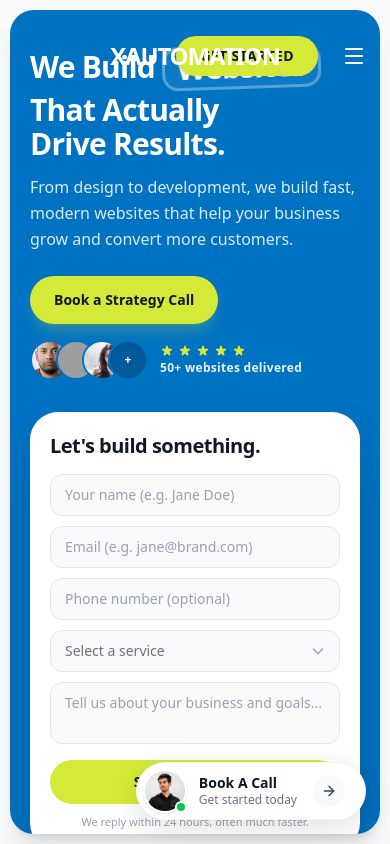
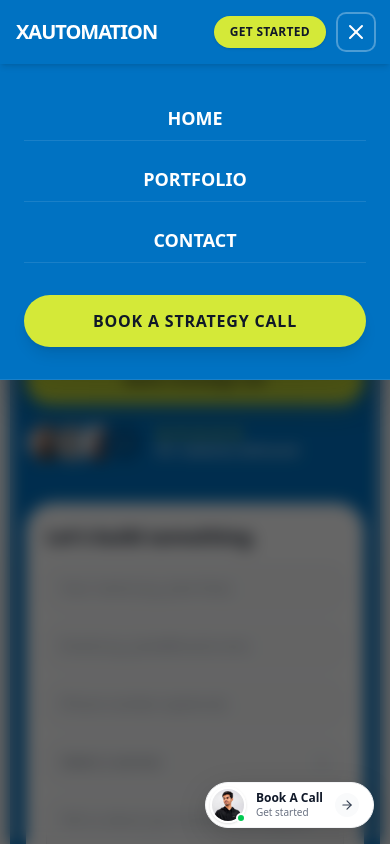
Before and after one commit to Rushi8087/xautomation_web, a React (Vite) app: page / in a window 390 px wide. Both pictures are taken after a click on the button 354 px from the left and 56 px from the top of the page. Shown: the top 844 px of the page. Built offline with nearby package versions, Linux system fonts and the light colour scheme; grey boxes are pictures that could not be loaded.

Commit message:
Fix mobile responsiveness: resolve navbar collision, allow hero scrolling, and optimize mobile layouts

```diff
--- a/src/components/FloatingBookingWidget.tsx
+++ b/src/components/FloatingBookingWidget.tsx
@@ -18,24 +18,24 @@
       }}
       whileHover={{ scale: 1.05, y: -2 }}
       whileTap={{ scale: 0.95 }}
-      className="fixed bottom-6 right-6 z-50 bg-white rounded-full p-1.5 pr-5 flex items-center gap-3 shadow-[0_8px_30px_rgb(0,0,0,0.12)] border border-gray-100 group transition-shadow hover:shadow-[0_8px_30px_rgb(0,0,0,0.2)]"
+      className="fixed bottom-4 right-4 sm:bottom-6 sm:right-6 z-30 bg-white rounded-full p-1 sm:p-1.5 pr-3.5 sm:pr-5 flex items-center gap-2.5 sm:gap-3 shadow-[0_8px_30px_rgb(0,0,0,0.15)] border border-gray-100 group transition-all hover:shadow-[0_8px_30px_rgb(0,0,0,0.22)]"
     >
       <div className="relative">
         <img
           src="/profile.png"
           alt="Book a call"
-          className="w-11 h-11 rounded-full object-cover border-2 border-white shadow-sm"
+          className="w-9 h-9 sm:w-11 sm:h-11 rounded-full object-cover border-2 border-white shadow-sm"
         />
-        <span className="absolute bottom-0 right-0 w-3 h-3 bg-green-500 border-2 border-white rounded-full"></span>
+        <span className="absolute bottom-0 right-0 w-2.5 h-2.5 sm:w-3 sm:h-3 bg-green-500 border-2 border-white rounded-full"></span>
       </div>
 
       <div className="flex flex-col justify-center">
-        <span className="font-bold text-gray-900 text-sm leading-tight group-hover:text-[#0072c2] transition-colors">Book A Call</span>
-        <span className="text-xs text-gray-500 font-medium">Get started today</span>
+        <span className="font-bold text-gray-900 text-xs sm:text-sm leading-tight group-hover:text-[#0072c2] transition-colors">Book A Call</span>
+        <span className="text-[10px] sm:text-xs text-gray-500 font-medium">Get started</span>
       </div>
 
-      <div className="ml-1 w-8 h-8 rounded-full bg-gray-50 flex items-center justify-center group-hover:bg-[#D4E938] transition-colors">
-        <ArrowRight className="w-4 h-4 text-gray-700" />
+      <div className="ml-0.5 sm:ml-1 w-6 h-6 sm:w-8 sm:h-8 rounded-full bg-gray-50 flex items-center justify-center group-hover:bg-[#D4E938] transition-colors">
+        <ArrowRight className="w-3.5 h-3.5 sm:w-4 sm:h-4 text-gray-700" />
       </div>
     </motion.a>
   );
--- a/src/components/Hero.tsx
+++ b/src/components/Hero.tsx
@@ -108,18 +108,21 @@
   const sectionScale = useTransform(scrollYProgress, [0, 0.8], [1, 0.97]);
 
   return (
-    <div ref={containerRef} className="relative h-[120vh] w-full bg-gray-50 z-0">
-      <div className="sticky top-0 h-screen w-full p-2.5 sm:p-4 md:p-5 lg:p-6 overflow-hidden">
-        <motion.section style={{ scale: sectionScale }} className="relative h-full w-full bg-[#0072c2] flex flex-col justify-center overflow-hidden pt-16 sm:pt-20 md:pt-20 pb-4 md:pb-6 rounded-[24px] sm:rounded-[30px] md:rounded-[36px] shadow-xl">
+    <div ref={containerRef} className="relative lg:h-[120vh] w-full bg-gray-50 z-0">
+      <div className="lg:sticky lg:top-0 min-h-screen lg:h-screen w-full p-2.5 sm:p-4 md:p-5 lg:p-6 overflow-visible lg:overflow-hidden">
+        <motion.section
+          style={{ scale: typeof window !== 'undefined' && window.innerWidth >= 1024 ? sectionScale : 1 }}
+          className="relative min-h-[calc(100vh-1.25rem)] lg:h-full w-full bg-[#0072c2] flex flex-col justify-center overflow-visible lg:overflow-hidden pt-24 sm:pt-28 lg:pt-20 pb-10 sm:pb-12 lg:pb-6 rounded-[24px] sm:rounded-[30px] md:rounded-[36px] shadow-xl"
+        >
 
           {/* Two Column Layout */}
-          <div className="relative z-10 flex-grow flex items-center justify-center w-full max-w-[1400px] mx-auto px-5 sm:px-8 md:px-12 py-2 sm:py-4">
-            <div className="grid grid-cols-1 lg:grid-cols-2 gap-8 lg:gap-14 xl:gap-20 w-full items-center">
+          <div className="relative z-10 flex-grow flex items-center justify-center w-full max-w-[1400px] mx-auto px-4 sm:px-8 md:px-12 py-4 sm:py-6">
+            <div className="grid grid-cols-1 lg:grid-cols-2 gap-10 lg:gap-14 xl:gap-20 w-full items-center">
 
               {/* Left Column - Text Content */}
               <div className="flex flex-col items-start justify-center text-left">
                 <h1 className="text-3xl sm:text-4xl md:text-5xl lg:text-5xl xl:text-[3.8rem] font-bold text-white leading-[1.12] tracking-tight">
-                  We Build <span className="inline-block border-[3px] border-white/30 rounded-2xl px-3 sm:px-4 py-0.5 sm:py-1 mt-1 mb-1 rotate-[-2deg] bg-white/5 backdrop-blur-sm">Websites</span><br />
+                  We Build <span className="inline-block border-[2px] sm:border-[3px] border-white/30 rounded-xl sm:rounded-2xl px-2.5 sm:px-4 py-0.5 sm:py-1 mt-1 mb-1 rotate-[-2deg] bg-white/5 backdrop-blur-sm">Websites</span><br />
                   That Actually<br />
                   Drive Results.
                 </h1>
@@ -127,8 +130,8 @@
                   From design to development, we build fast, modern websites that help your business grow and convert more customers.
                 </p>
 
-                <div className="mt-6 sm:mt-8 flex flex-wrap items-center gap-4 sm:gap-5">
-                  <a href="https://wa.me/918087870051?text=Hi!%20I'd%20like%20to%20book%20a%20strategy%20call%20with%20XAutomation." target="_blank" rel="noopener noreferrer" className="bg-[#D4E938] hover:bg-[#c3d632] text-gray-900 font-bold text-sm sm:text-base px-6 sm:px-8 py-3.5 sm:py-4 rounded-full transition-all hover:scale-105 active:scale-95 flex items-center gap-2 shadow-lg shadow-[#D4E938]/20">
+                <div className="mt-6 sm:mt-8 flex flex-col sm:flex-row items-start sm:items-center gap-5 sm:gap-5 w-full sm:w-auto">
+                  <a href="https://wa.me/918087870051?text=Hi!%20I'd%20like%20to%20book%20a%20strategy%20call%20with%20XAutomation." target="_blank" rel="noopener noreferrer" className="w-full sm:w-auto justify-center bg-[#D4E938] hover:bg-[#c3d632] text-gray-900 font-bold text-sm sm:text-base px-6 sm:px-8 py-3.5 sm:py-4 rounded-full transition-all hover:scale-105 active:scale-95 flex items-center gap-2 shadow-lg shadow-[#D4E938]/20 text-center">
                     Book a Strategy Call
                   </a>
                   <div className="flex items-center gap-3 sm:gap-4">
@@ -150,7 +153,7 @@
 
               {/* Right Column - Contact Form */}
               <div className="w-full flex justify-center lg:justify-end">
-                <div id="contact" className="bg-white rounded-[1.75rem] sm:rounded-[2rem] p-5 sm:p-6 md:p-7 shadow-2xl relative w-full max-w-[27rem] scroll-mt-24">
+                <div id="contact" className="bg-white rounded-[1.75rem] sm:rounded-[2rem] p-5 sm:p-6 md:p-7 shadow-2xl relative w-full max-w-[27rem] scroll-mt-28">
 
                   <h3 className="text-xl sm:text-2xl font-bold text-gray-900 mb-3.5 sm:mb-4 tracking-tight">Let's build something.</h3>
 
@@ -169,7 +172,7 @@
                       </p>
                     </motion.div>
                   ) : (
-                    <form className="space-y-2.5 sm:space-y-3" onSubmit={handleSubmit}>
+                    <form className="space-y-3" onSubmit={handleSubmit}>
                       <div>
                         <input
                           type="text"
@@ -177,7 +180,7 @@
                           value={formData.name}
                           onChange={handleChange}
                           placeholder="Your name (e.g. Jane Doe)"
-                          className={`w-full bg-gray-50 border rounded-xl px-3.5 py-2.5 sm:py-3 text-sm text-gray-800 placeholder-gray-400 focus:outline-none focus:ring-2 focus:border-transparent transition-all font-medium ${errors.name ? 'border-red-500 bg-red-50 focus:ring-red-500' : 'border-gray-200 focus:ring-[#D4E938]'}`}
+                          className={`w-full bg-gray-50 border rounded-xl px-3.5 py-3 text-sm sm:text-base md:text-sm text-gray-800 placeholder-gray-400 focus:outline-none focus:ring-2 focus:border-transparent transition-all font-medium ${errors.name ? 'border-red-500 bg-red-50 focus:ring-red-500' : 'border-gray-200 focus:ring-[#D4E938]'}`}
                         />
                         {errors.name && <p className="text-red-500 text-xs mt-0.5 font-medium pl-1">{errors.name}</p>}
                       </div>
@@ -188,7 +191,7 @@
                           value={formData.email}
                           onChange={handleChange}
                           placeholder="Email (e.g. jane@brand.com)"
-                          className={`w-full bg-gray-50 border rounded-xl px-3.5 py-2.5 sm:py-3 text-sm text-gray-800 placeholder-gray-400 focus:outline-none focus:ring-2 focus:border-transparent transition-all font-medium ${errors.email ? 'border-red-500 bg-red-50 focus:ring-red-500' : 'border-gray-200 focus:ring-[#D4E938]'}`}
+                          className={`w-full bg-gray-50 border rounded-xl px-3.5 py-3 text-sm sm:text-base md:text-sm text-gray-800 placeholder-gray-400 focus:outline-none focus:ring-2 focus:border-transparent transition-all font-medium ${errors.email ? 'border-red-500 bg-red-50 focus:ring-red-500' : 'border-gray-200 focus:ring-[#D4E938]'}`}
                         />
                         {errors.email && <p className="text-red-500 text-xs mt-0.5 font-medium pl-1">{errors.email}</p>}
                       </div>
@@ -199,7 +202,7 @@
                           value={formData.phone}
                           onChange={handleChange}
                           placeholder="Phone number (optional)"
-                          className="w-full bg-gray-50 border border-gray-200 rounded-xl px-3.5 py-2.5 sm:py-3 text-sm text-gray-800 placeholder-gray-400 focus:outline-none focus:ring-2 focus:ring-[#D4E938] focus:border-transparent transition-all font-medium"
+                          className="w-full bg-gray-50 border border-gray-200 rounded-xl px-3.5 py-3 text-sm sm:text-base md:text-sm text-gray-800 placeholder-gray-400 focus:outline-none focus:ring-2 focus:ring-[#D4E938] focus:border-transparent transition-all font-medium"
                         />
                       </div>
                       <div className="relative">
@@ -207,7 +210,7 @@
                           name="service"
                           value={formData.service}
                           onChange={handleChange}
-                          className={`w-full bg-gray-50 border rounded-xl px-3.5 py-2.5 sm:py-3 text-sm text-gray-500 focus:outline-none focus:ring-2 focus:border-transparent transition-all appearance-none cursor-pointer font-medium ${errors.service ? 'border-red-500 bg-red-50 focus:ring-red-500' : 'border-gray-200 focus:ring-[#D4E938]'}`}
+                          className={`w-full bg-gray-50 border rounded-xl px-3.5 py-3 text-sm sm:text-base md:text-sm text-gray-500 focus:outline-none focus:ring-2 focus:border-transparent transition-all appearance-none cursor-pointer font-medium ${errors.service ? 'border-red-500 bg-red-50 focus:ring-red-500' : 'border-gray-200 focus:ring-[#D4E938]'}`}
                         >
                           <option value="" disabled>Select a service</option>
                           <option value="design">Web Design</option>
@@ -225,15 +228,15 @@
                           value={formData.details}
                           onChange={handleChange}
                           placeholder="Tell us about your business and goals..."
-                          rows={2}
-                          className={`w-full bg-gray-50 border rounded-xl px-3.5 py-2.5 sm:py-3 text-sm text-gray-800 placeholder-gray-400 focus:outline-none focus:ring-2 focus:border-transparent transition-all resize-none font-medium ${errors.details ? 'border-red-500 bg-red-50 focus:ring-red-500' : 'border-gray-200 focus:ring-[#D4E938]'}`}
+                          rows={3}
+                          className={`w-full bg-gray-50 border rounded-xl px-3.5 py-3 text-sm sm:text-base md:text-sm text-gray-800 placeholder-gray-400 focus:outline-none focus:ring-2 focus:border-transparent transition-all resize-none font-medium ${errors.details ? 'border-red-500 bg-red-50 focus:ring-red-500' : 'border-gray-200 focus:ring-[#D4E938]'}`}
                         ></textarea>
                         {errors.details && <p className="text-red-500 text-xs mt-0.5 font-medium pl-1">{errors.details}</p>}
                       </div>
                       <button
                         type="submit"
                         disabled={isSubmitting}
-                        className="w-full bg-[#D4E938] hover:bg-[#c3d632] disabled:opacity-70 disabled:cursor-not-allowed text-gray-900 font-bold text-sm sm:text-base px-6 py-3 sm:py-3.5 rounded-full transition-colors flex items-center justify-center gap-2 mt-1"
+                        className="w-full bg-[#D4E938] hover:bg-[#c3d632] disabled:opacity-70 disabled:cursor-not-allowed text-gray-900 font-bold text-sm sm:text-base px-6 py-3.5 rounded-full transition-colors flex items-center justify-center gap-2 mt-1 shadow-md active:scale-95"
                       >
                         {isSubmitting ? 'Sending...' : (
                           <>Send Message <Send className="w-4 h-4" /></>
--- a/src/components/Navbar.tsx
+++ b/src/components/Navbar.tsx
@@ -1,12 +1,18 @@
-import { Menu } from "lucide-react";
+import { Menu, X } from "lucide-react";
 import { useState, useEffect } from "react";
-import { motion } from "motion/react";
+import { motion, AnimatePresence } from "motion/react";
 import { Link, useLocation } from "react-router-dom";
 
 export function Navbar() {
   const [scrolled, setScrolled] = useState(false);
+  const [mobileMenuOpen, setMobileMenuOpen] = useState(false);
   const location = useLocation();
   const isContactPage = location.pathname === "/contact";
+
+  useEffect(() => {
+    // Close mobile menu on route change
+    setMobileMenuOpen(false);
+  }, [location.pathname]);
 
   useEffect(() => {
     // On the contact page the navbar should always be in the scrolled (solid) style
@@ -15,7 +21,7 @@
       return;
     }
     const handleScroll = () => {
-      if (window.scrollY > window.innerHeight * 1.5) {
+      if (window.scrollY > 40) {
         setScrolled(true);
       } else {
         setScrolled(false);
@@ -26,15 +32,32 @@
     return () => window.removeEventListener("scroll", handleScroll);
   }, [isContactPage]);
 
+  // Prevent background scroll when mobile menu is open
+  useEffect(() => {
+    if (mobileMenuOpen) {
+      document.body.style.overflow = "hidden";
+    } else {
+      document.body.style.overflow = "";
+    }
+    return () => {
+      document.body.style.overflow = "";
+    };
+  }, [mobileMenuOpen]);
+
   return (
+    <>
       <nav
         className={`fixed left-0 right-0 z-40 transition-all duration-300 ${
-        scrolled ? "top-0 bg-[#0072c2] shadow-md py-4" : "top-3 md:top-5 lg:top-6 bg-transparent py-6"
+          scrolled || mobileMenuOpen
+            ? "top-0 bg-[#0072c2]/95 backdrop-blur-md shadow-md py-3.5 md:py-4"
+            : "top-0 sm:top-2 md:top-4 bg-transparent py-4 md:py-6"
         }`}
       >
-      <div className="max-w-[1400px] mx-auto px-6 flex items-center justify-between relative">
+        <div className="max-w-[1400px] mx-auto px-4 sm:px-6 flex items-center justify-between relative">
+
+          {/* Left: Desktop Navigation Links / Mobile Logo */}
           <div className="flex items-center gap-8">
-          {/* Nav Links */}
+            {/* Desktop Links */}
             <div className="hidden lg:flex items-center gap-8">
               <Link to="/" className="text-base font-bold tracking-wide text-white hover:text-white/80 transition-colors">
                 HOME
@@ -46,28 +69,97 @@
                 CONTACT
               </Link>
             </div>
+
+            {/* Mobile / Tablet Logo (shown on left when screen < lg) */}
+            <div className="lg:hidden flex items-center">
+              <Link to="/" className="text-xl sm:text-2xl font-black tracking-tighter text-white">
+                XAUTOMATION
+              </Link>
+            </div>
           </div>
 
-        {/* Center Logo */}
-        <div className="absolute left-1/2 -translate-x-1/2">
+          {/* Center Logo (Desktop only) */}
+          <div className="hidden lg:block absolute left-1/2 -translate-x-1/2">
             <Link to="/" className="text-2xl font-black tracking-tighter text-white">
               XAUTOMATION
             </Link>
           </div>
 
-        {/* Right side */}
-        <div className="flex items-center gap-4 lg:gap-6">
+          {/* Right side Actions */}
+          <div className="flex items-center gap-3 sm:gap-4">
             <Link
               to="/contact"
-            className="bg-[#D4E938] hover:bg-[#c3d632] text-gray-900 font-bold text-sm px-6 py-2.5 rounded-full uppercase tracking-wide ml-2 transition-colors"
+              className="bg-[#D4E938] hover:bg-[#c3d632] text-gray-900 font-bold text-xs sm:text-sm px-4 sm:px-6 py-2 sm:py-2.5 rounded-full uppercase tracking-wide transition-all shadow-sm active:scale-95 whitespace-nowrap"
             >
               GET STARTED
             </Link>
-          <button className="text-white hover:opacity-70 ml-2 transition-opacity">
-            <Menu className="w-6 h-6" />
+            <button
+              onClick={() => setMobileMenuOpen(!mobileMenuOpen)}
+              className="lg:hidden text-white hover:opacity-80 p-1.5 rounded-lg focus:outline-none focus:ring-2 focus:ring-white/30 transition-all"
+              aria-label={mobileMenuOpen ? "Close menu" : "Open menu"}
+            >
+              {mobileMenuOpen ? <X className="w-6 h-6" /> : <Menu className="w-6 h-6" />}
             </button>
           </div>
         </div>
       </nav>
+
+      {/* Mobile Navigation Drawer Overlay */}
+      <AnimatePresence>
+        {mobileMenuOpen && (
+          <motion.div
+            initial={{ opacity: 0 }}
+            animate={{ opacity: 1 }}
+            exit={{ opacity: 0 }}
+            transition={{ duration: 0.2 }}
+            className="fixed inset-0 z-30 bg-black/60 backdrop-blur-sm lg:hidden"
+            onClick={() => setMobileMenuOpen(false)}
+          >
+            <motion.div
+              initial={{ y: -20, opacity: 0 }}
+              animate={{ y: 0, opacity: 1 }}
+              exit={{ y: -20, opacity: 0 }}
+              transition={{ duration: 0.25 }}
+              className="bg-[#0072c2] pt-24 pb-8 px-6 shadow-2xl border-b border-white/10 flex flex-col gap-6"
+              onClick={(e) => e.stopPropagation()}
+            >
+              <div className="flex flex-col gap-4 text-center">
+                <Link
+                  to="/"
+                  onClick={() => setMobileMenuOpen(false)}
+                  className="text-lg font-bold text-white hover:text-[#D4E938] py-2 border-b border-white/10 transition-colors"
+                >
+                  HOME
+                </Link>
+                <a
+                  href={isContactPage ? "/#portfolio" : "#portfolio"}
+                  onClick={() => setMobileMenuOpen(false)}
+                  className="text-lg font-bold text-white hover:text-[#D4E938] py-2 border-b border-white/10 transition-colors"
+                >
+                  PORTFOLIO
+                </a>
+                <Link
+                  to="/contact"
+                  onClick={() => setMobileMenuOpen(false)}
+                  className="text-lg font-bold text-white hover:text-[#D4E938] py-2 border-b border-white/10 transition-colors"
+                >
+                  CONTACT
+                </Link>
+              </div>
+
+              <div className="pt-2">
+                <Link
+                  to="/contact"
+                  onClick={() => setMobileMenuOpen(false)}
+                  className="w-full bg-[#D4E938] hover:bg-[#c3d632] text-gray-900 font-bold text-center py-3.5 rounded-full uppercase tracking-wider block transition-transform active:scale-95 shadow-lg"
+                >
+                  Book a Strategy Call
+                </Link>
+              </div>
+            </motion.div>
+          </motion.div>
+        )}
+      </AnimatePresence>
+    </>
   );
 }
--- a/src/components/Portfolio.tsx
+++ b/src/components/Portfolio.tsx
@@ -119,9 +119,9 @@
         </div>
 
         {/* Filters */}
-        <div className="flex flex-col items-center justify-center gap-3 md:gap-4 mb-16">
+        <div className="flex flex-col items-center justify-center gap-2.5 sm:gap-3 md:gap-4 mb-12 sm:mb-16">
           {CATEGORY_ROWS.map((row, rowIndex) => (
-            <div key={rowIndex} className="flex flex-wrap justify-center items-center gap-2 md:gap-3">
+            <div key={rowIndex} className="flex flex-wrap justify-center items-center gap-1.5 sm:gap-2 md:gap-3">
               {row.map((cat) => (
                 <motion.button
                   key={cat}
@@ -136,7 +136,7 @@
                     ease: "easeInOut"
                   }}
                   whileTap={{ scale: 0.95 }}
-                  className={`relative px-6 py-2.5 rounded-full text-sm font-bold transition-colors ${
+                  className={`relative px-4 sm:px-6 py-2 sm:py-2.5 rounded-full text-xs sm:text-sm font-bold transition-colors ${
                     activeCategory === cat
                       ? "bg-[#D4E938] text-gray-900 shadow-md border-transparent"
                       : "bg-white border border-gray-200 text-gray-600 hover:border-[#D4E938] hover:text-gray-900"
@@ -235,7 +235,7 @@
         </div>
 
         {/* Projects */}
-        <div className="flex flex-col gap-12">
+        <div className="flex flex-col gap-8 sm:gap-12">
           <AnimatePresence mode="popLayout">
             {filteredProjects.map((project, idx) => (
               <motion.div
@@ -245,10 +245,10 @@
                 animate={{ opacity: 1, y: 0 }}
                 exit={{ opacity: 0, scale: 0.95 }}
                 transition={{ duration: 0.5, delay: idx * 0.05 }}
-                className="bg-white rounded-[2rem] shadow-xl border border-gray-100 overflow-hidden flex flex-col lg:flex-row p-8 md:p-12 lg:p-16 gap-10 lg:gap-20 items-center"
+                className="bg-white rounded-[1.75rem] sm:rounded-[2rem] shadow-xl border border-gray-100 overflow-hidden flex flex-col lg:flex-row p-5 sm:p-8 md:p-12 lg:p-16 gap-6 sm:gap-10 lg:gap-20 items-center"
               >
                 {/* Left side Image Collage */}
-                <div className="w-full lg:w-1/2 rounded-3xl overflow-hidden relative group shrink-0 h-[400px] md:h-[500px] lg:h-[640px] shadow-inner bg-gray-100">
+                <div className="w-full lg:w-1/2 rounded-2xl sm:rounded-3xl overflow-hidden relative group shrink-0 h-[280px] sm:h-[380px] md:h-[480px] lg:h-[640px] shadow-inner bg-gray-100">
 
                   {/* Main Image Base (Fills entire container, zero gaps) */}
                   <div className="absolute inset-0 w-full h-full z-0">
@@ -261,7 +261,7 @@
                   </div>
 
                   {/* Secondary Image Overlay (Rotated, covering bottom-left) */}
-                  <div className="absolute -bottom-10 -left-10 w-[85%] h-[65%] sm:w-[80%] sm:h-[60%] rounded-tr-[2.5rem] shadow-[0_20px_50px_rgba(0,0,0,0.4)] border-[8px] sm:border-[12px] border-white overflow-hidden -rotate-3 transition-transform duration-700 group-hover:-rotate-1 group-hover:scale-[1.02] z-10 origin-bottom-left">
+                  <div className="absolute -bottom-6 -left-6 sm:-bottom-10 sm:-left-10 w-[80%] h-[60%] sm:w-[80%] sm:h-[60%] rounded-tr-2xl sm:rounded-tr-[2.5rem] shadow-[0_20px_50px_rgba(0,0,0,0.4)] border-[6px] sm:border-[12px] border-white overflow-hidden -rotate-3 transition-transform duration-700 group-hover:-rotate-1 group-hover:scale-[1.02] z-10 origin-bottom-left">
                     <img
                       src={project.images.sub}
                       alt={`${project.title} detail`}
@@ -270,9 +270,9 @@
                   </div>
 
                   {/* Floating Stat Badge */}
-                  <div className="absolute top-1/4 right-0 -translate-y-1/2 -translate-x-4 md:-translate-x-8 bg-white/95 backdrop-blur-md p-5 md:p-6 rounded-2xl shadow-[0_20px_50px_rgba(0,0,0,0.15)] border border-gray-100 flex flex-col items-center justify-center rotate-3 transition-transform duration-700 group-hover:rotate-6 group-hover:scale-105 z-20">
-                    <span className="text-[#0072c2] font-black text-3xl md:text-4xl leading-none mb-1 md:mb-2">{project.stat.value}</span>
-                    <span className="text-gray-500 font-bold text-[10px] md:text-xs uppercase tracking-wider">{project.stat.label}</span>
+                  <div className="absolute top-1/4 right-0 -translate-y-1/2 -translate-x-2 sm:-translate-x-4 md:-translate-x-8 bg-white/95 backdrop-blur-md p-3 sm:p-5 md:p-6 rounded-xl sm:rounded-2xl shadow-[0_20px_50px_rgba(0,0,0,0.15)] border border-gray-100 flex flex-col items-center justify-center rotate-3 transition-transform duration-700 group-hover:rotate-6 group-hover:scale-105 z-20">
+                    <span className="text-[#0072c2] font-black text-2xl sm:text-3xl md:text-4xl leading-none mb-0.5 sm:mb-2">{project.stat.value}</span>
+                    <span className="text-gray-500 font-bold text-[9px] sm:text-[10px] md:text-xs uppercase tracking-wider">{project.stat.label}</span>
                   </div>
 
                 </div>
```
Lines whose indentation alone changed are shown as unchanged.
